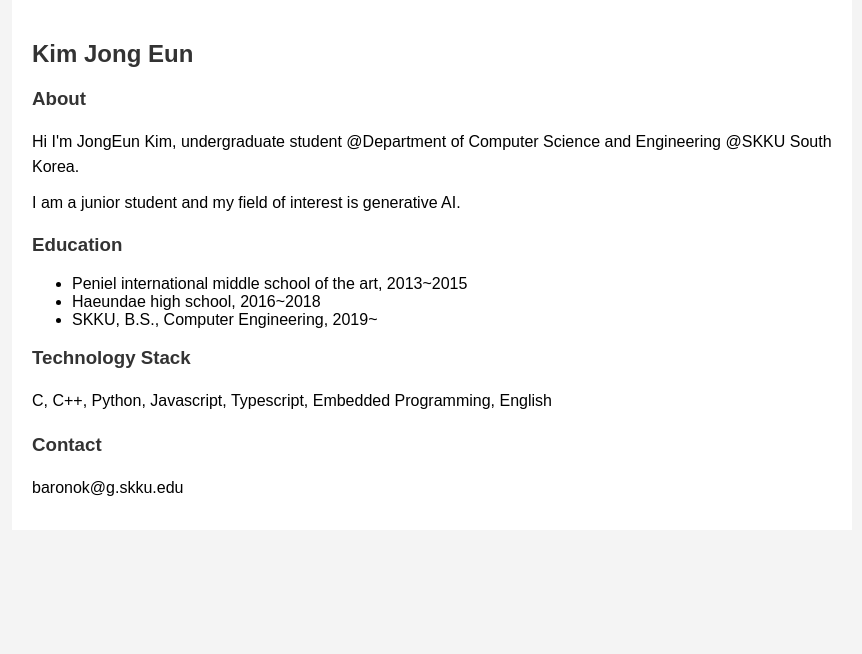
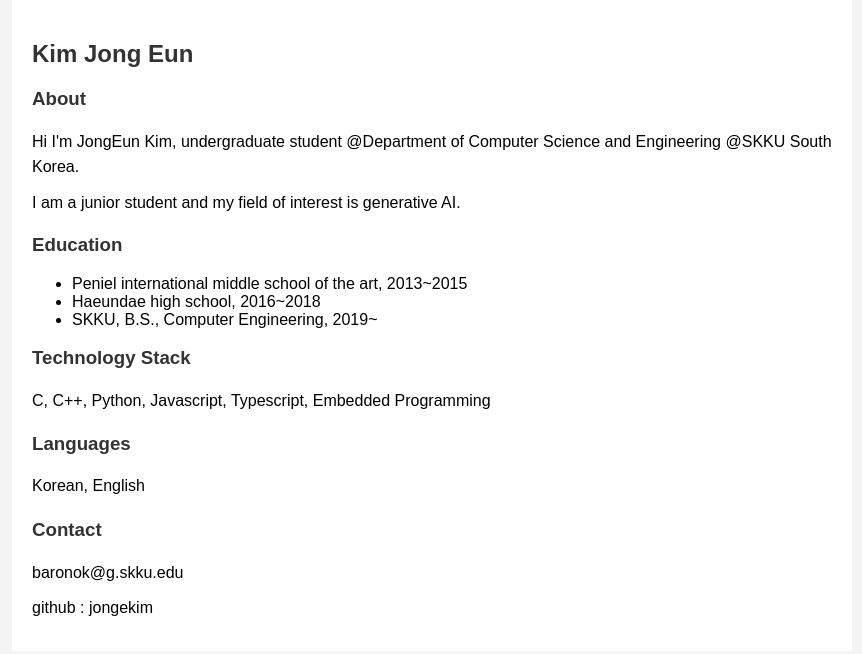
Before and after one commit to jongekim/jongekim.github.io, a plain HTML site: page index.html in a window 1280 px wide. Shown: the whole page, without its empty margins (208-1070 px from the left). Drawn offline with Linux system fonts and the light colour scheme.

Commit message:
Make language

```diff
--- a/index.html
+++ b/index.html
@@ -42,10 +42,13 @@
             <li>SKKU, B.S., Computer Engineering, 2019~</li>
         </ul>
         <h3>Technology Stack</h3>
-        <p>C, C++, Python, Javascript, Typescript, Embedded Programming, English</p>
+        <p>C, C++, Python, Javascript, Typescript, Embedded Programming</p>
+		<h3>Languages</h3>
+		<p>Korean, English</p>
         <div class="contact">
             <h3>Contact</h3>
             <p>baronok@g.skku.edu</p>
+			<p>github : jongekim</p>
         </div>
     </div>
 </body>
```
